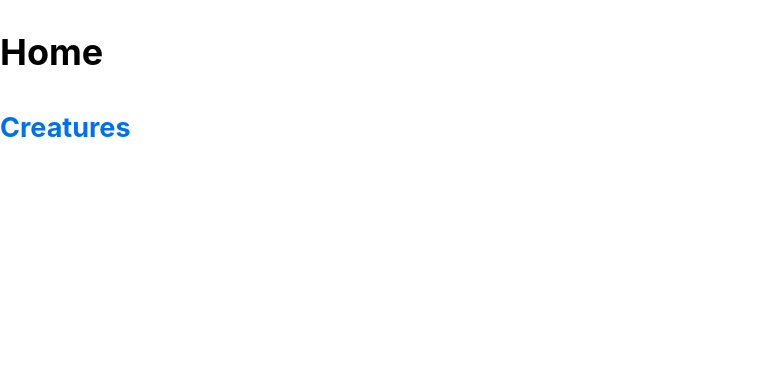
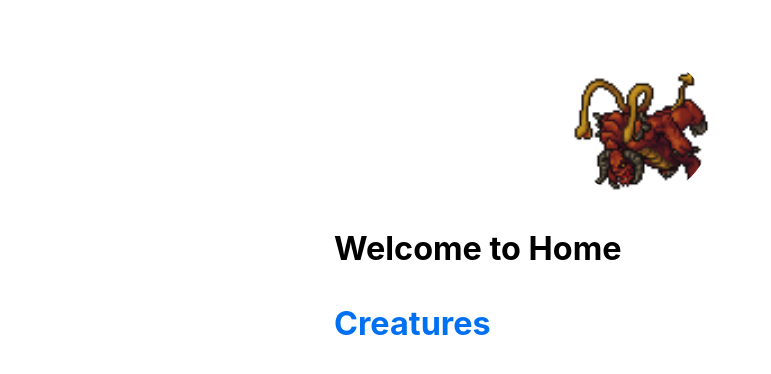
Before and after one commit to diguzim/next-review, a Next.js app: page / in a window 1280 px wide. Shown: the top 374 px of the page, without its empty margins (0-771 px from the left). Built offline with nearby package versions, Linux system fonts and the light colour scheme.

Commit message:
Finishing Layout component

```diff
--- a/components/layout.tsx
+++ b/components/layout.tsx
@@ -1,10 +1,54 @@
 import { ReactNode } from "react";
+import Head from 'next/head';
+import Image from "next/image";
+import Link from "next/link";
+
 import styles from './layout.module.css';
+import utilStyles from '@/styles/utils.module.css';
 
-export default function Layout({ children }: { children: ReactNode }) {
+export const siteTitle = 'Reviewing Next.js';
+
+export default function Layout({ children, home }: { children: ReactNode, home?: boolean }) {
   return (
     <div className={styles.container}>
-      {children}
+      <Head>
+        <link rel="icon" href="/favicon.ico" />
+        <meta
+          name="description"
+          content="Reviewing Next.js"
+        />
+        <meta name="og:title" content={siteTitle} />
+      </Head>
+      <header className={styles.header}>
+        {
+          home ? (
+            <>
+              <Image
+                priority
+                src="/images/Gaz'Haragoth.gif"
+                className={utilStyles.borderCircle}
+                height={144}
+                width={144}
+                alt=""
+              />
+            </>
+          ) : (
+            <>
+              <h2 className={utilStyles.headingLg}>
+                <Link href="/" className={utilStyles.colorInherit}>
+                  Home
+                </Link>
+              </h2>
+            </>
+          )
+        }
+      </header>
+      <main>{children}</main>
+      {!home && (
+        <div className={styles.backToHome}>
+          <Link href="/">← Back to home</Link>
+        </div>
+      )}
     </div>
   )
 }
--- a/pages/index.tsx
+++ b/pages/index.tsx
@@ -1,20 +1,22 @@
 import Link from 'next/link'
 import Head from 'next/head';
+import Layout from '@/components/layout';
+
+import utilStyles from '@/styles/utils.module.css';
 
 export default function Home() {
   return (
-    <>
+    <Layout home>
       <Head>
         <title>Next review</title>
-        <link rel="icon" href="/favicon.ico" />
       </Head>
 
-      <main>
-        <h1>Home</h1>
+      <section className={utilStyles.headingMd}>
+        <h1>Welcome to Home</h1>
         <h2>
           <Link href="/creatures">Creatures</Link>
         </h2>
-      </main>
-    </>
+      </section>
+    </Layout>
   )
 }
```
